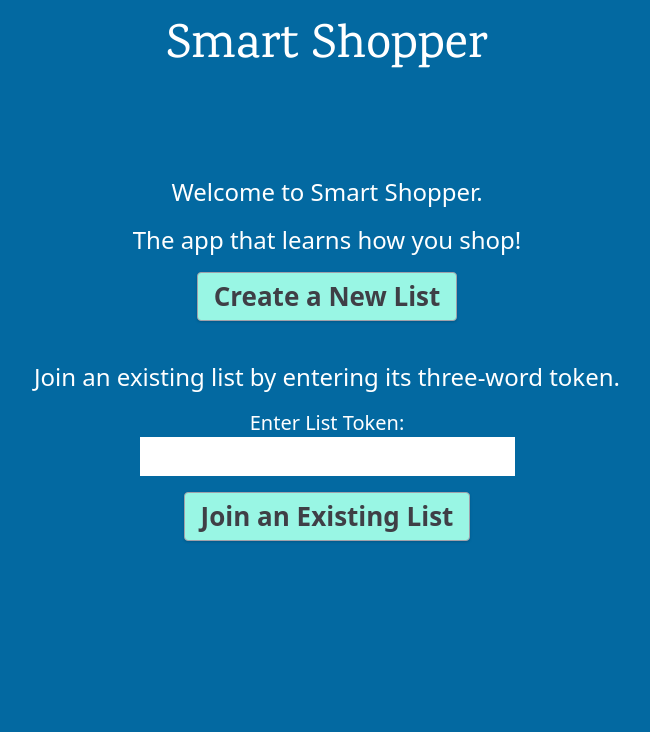
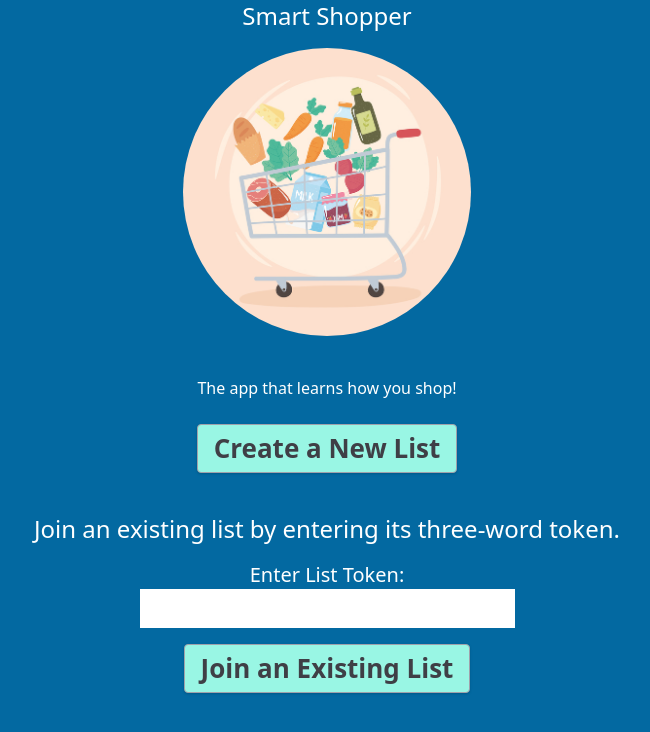
Before and after one commit to the-collab-lab/tcl-36-smart-shopping-list, a React (Create React App) app: page /home in a window 1280 px wide. Shown: the top 732 px of the page, without its empty margins (313-963 px from the left). Built offline with nearby package versions, Linux system fonts and the light colour scheme.

Commit message:
import new images for logo, add to header

```diff
--- a/src/components/Header.jsx
+++ b/src/components/Header.jsx
@@ -2,9 +2,17 @@ import React from 'react';
 
 const Header = () => {
   return (
-    <header className="mx-auto mb-20">
-      <h2 className="text-center bg-sky-700 font-Karma text-center text-white text-5xl p-6">
-        Smart Shopper
+    <header className="flex-col align-items-center justify-items-center mb-6">
+      <h1 className="text-2xl text-center text-white mb-4">Smart Shopper</h1>
+      <section className="hero container max-w-screen-lg mx-auto pb-10 flex justify-center">
+        <img
+          src="img/shopping-cart-2.jpg"
+          alt="grocery cart logo"
+          className="rounded-full object-scale-down h-72 w-72"
+        />
+      </section>
+      <h2 className="text-white text-center">
+        The app that learns how you shop!
       </h2>
     </header>
   );
--- a/src/components/Home.jsx
+++ b/src/components/Home.jsx
@@ -53,8 +53,6 @@ function Home() {
     <div className="App">
       <main className="App-header">
         <Toaster />
-        <p className="text-2xl mb-4">Welcome to Smart Shopper.</p>
-        <p className="text-2xl mb-4">The app that learns how you shop!</p>
         <button
           className="bg-teal-200 hover:bg-teal-300 text-gray-700 font-semibold py-1 px-4 border border-gray-400 rounded shadow"
           onClick={handleNewList}
```
Also changed, not shown: public/img/shopping-cart-2.jpg (added), public/img/shopping-cart.jpg (added).
